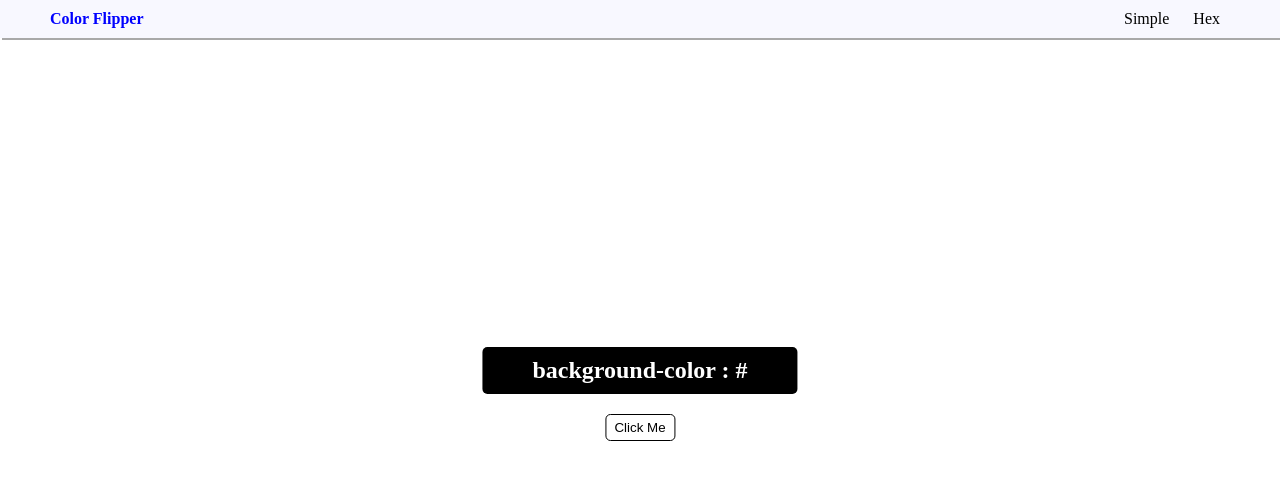
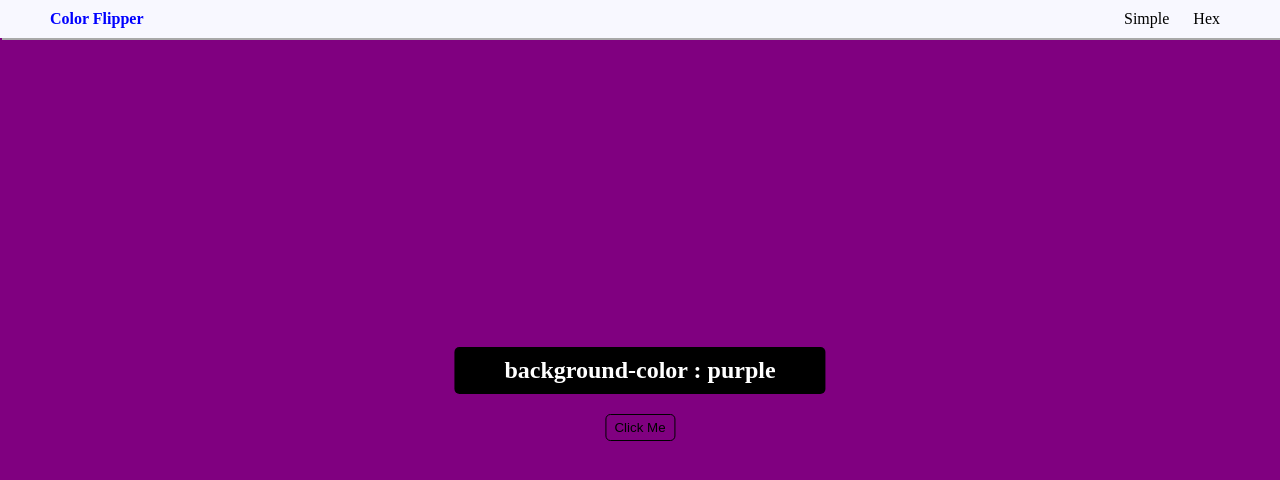
Before and after one commit to fahadshoukat/color-Flipper, a plain HTML site: page index.html in a window 1280 px wide. Both pictures are taken after a click on the button "Click Me". Drawn offline with Linux system fonts and the light colour scheme.

Commit message:
completeSimpleSectionForBackgroundColor

```diff
--- a/index.html
+++ b/index.html
@@ -24,8 +24,9 @@
         <h2>
             background-color : <span class="color">#</span>
         </h2>
-        <button>Click Me</button>
+        <button id="btn">Click Me</button>
     </div>
 </main>
     </body>
+    <script src="simple.js"></script>
 </html>
--- /dev/null
+++ b/simple.js
@@ -0,0 +1,20 @@
+const colors = ["red", "green", "blue", "purple", "gray", "darkgray", "grey", "darkgrey", "yellow", "orange"];
+
+const btn = document.getElementById("btn");
+
+const color = document.querySelector('.color');
+
+btn.addEventListener('click', function () {
+
+     const randomNumber = getRandomNumber();
+
+     document.body.style.backgroundColor = colors[randomNumber];
+
+     color.textContent = colors[randomNumber];
+
+});
+
+function getRandomNumber() {
+
+    return Math.floor(Math.random() * colors.length);
+}
--- a/style.css
+++ b/style.css
@@ -57,4 +57,5 @@ button {
     background-color: transparent;
     width: 70px;
     margin-top: 20px;
+    cursor: pointer;
 }
```
